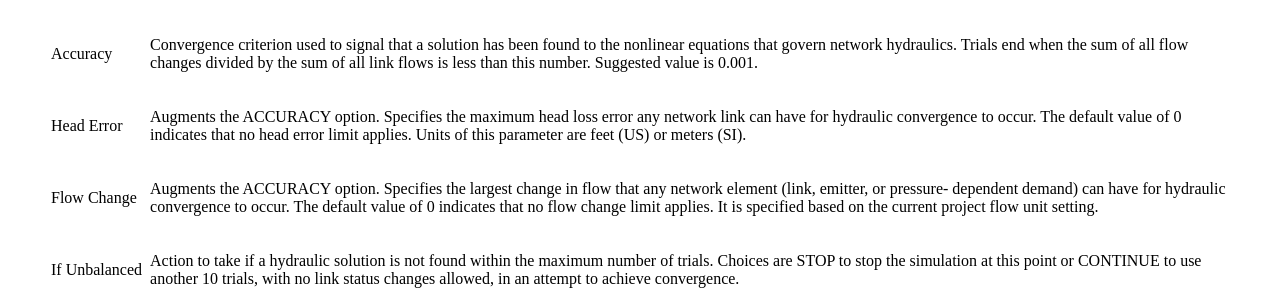
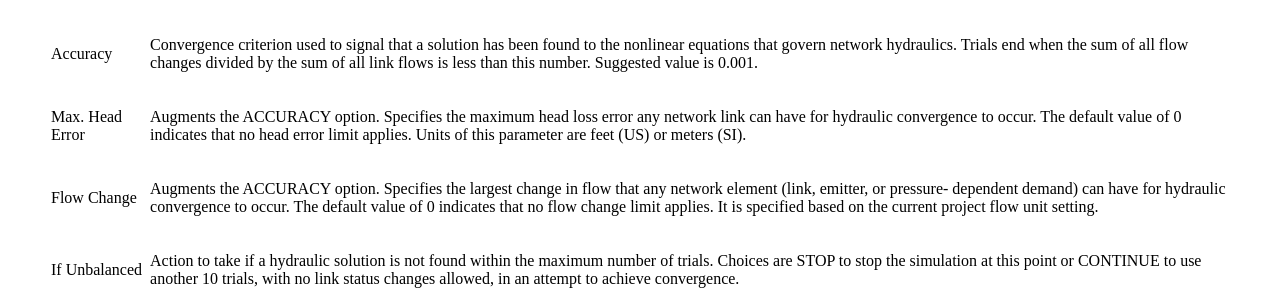
Before and after one commit to USEPA/epanet-manual, a Sphinx documentation site: the page built from docs/8_analyzing_network.rst, in a window 1280 px wide and 900 px high, scrolled down 1515 px. Shown: the part 152-452 px from the top of the window. Built offline with Sphinx 7.4.7 and the Read the Docs theme 2.0.0, drawn with Linux system fonts in a browser that asks for light colours.

Commit message:
Update 8_analyzing_network.rst
Adding Max. to Head Error to match GUI

```diff
--- a/docs/8_analyzing_network.rst
+++ b/docs/8_analyzing_network.rst
@@ -105,7 +105,7 @@ Setting Analysis Options
   |                                   | this number. Suggested value is   |
   |                                   | 0.001.                            |
   +-----------------------------------+-----------------------------------+
-  | Head Error                        | Augments the ACCURACY option.     |
+  | Max. Head Error                   | Augments the ACCURACY option.     |
   |                                   | Specifies the maximum head loss   |
   |                                   | error any network link can have   |
   |                                   | for hydraulic convergence to      |
```
